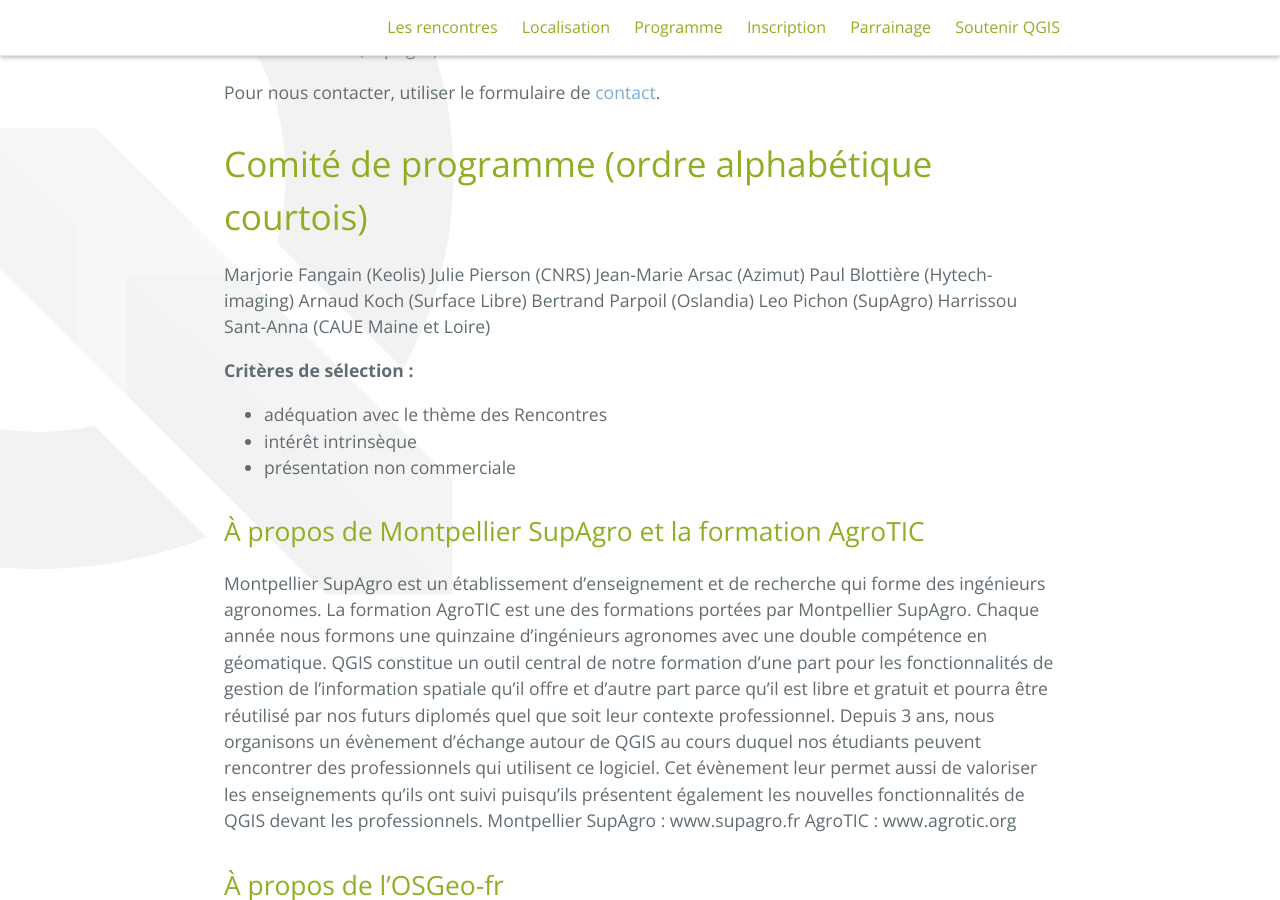
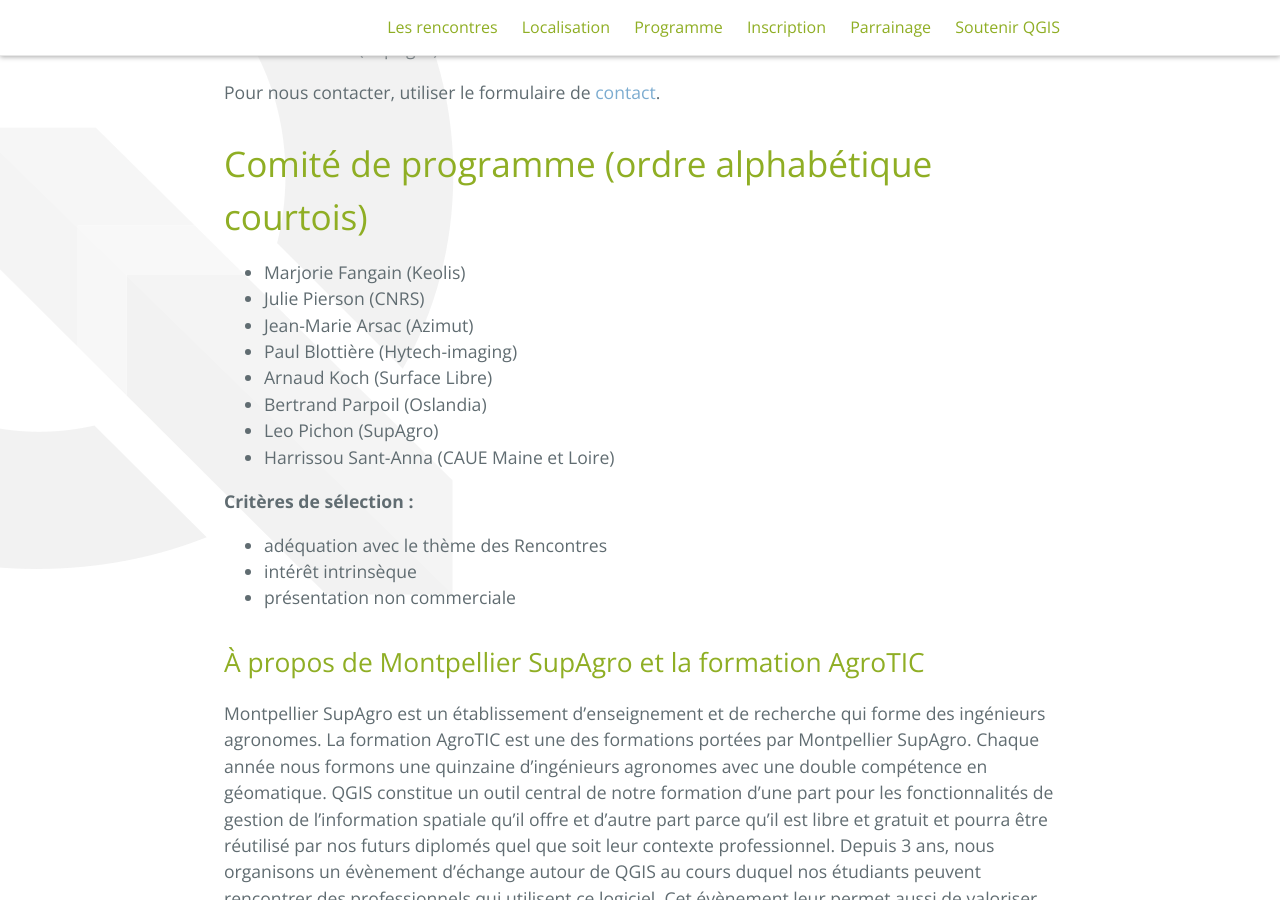
Before and after one commit to OSGeo-fr/QGIS-conf-fr-website, a Jekyll site: the page built from z60_apropos.md, in a window 1280 px wide and 900 px high, scrolled down 704 px. Built offline with Jekyll 4.4.1, drawn with Linux system fonts in a browser that asks for light colours.

Commit message:
Ajout * pour cohérence avec équipe d'organisation

```diff
--- a/z60_apropos.md
+++ b/z60_apropos.md
@@ -17,14 +17,14 @@ Pour nous contacter, utiliser le formulaire de [contact]({{ site.url }}{{ site.b
 
 # Comité de programme (ordre alphabétique courtois)
 
-Marjorie Fangain (Keolis)
-Julie Pierson (CNRS)
-Jean-Marie Arsac (Azimut)
-Paul Blottière (Hytech-imaging)
-Arnaud Koch (Surface Libre)
-Bertrand Parpoil (Oslandia)
-Leo Pichon (SupAgro)
-Harrissou Sant-Anna (CAUE Maine et Loire)
+* Marjorie Fangain (Keolis)
+* Julie Pierson (CNRS)
+* Jean-Marie Arsac (Azimut)
+* Paul Blottière (Hytech-imaging)
+* Arnaud Koch (Surface Libre)
+* Bertrand Parpoil (Oslandia)
+* Leo Pichon (SupAgro)
+* Harrissou Sant-Anna (CAUE Maine et Loire)
 
 **Critères de sélection :**
 
```
